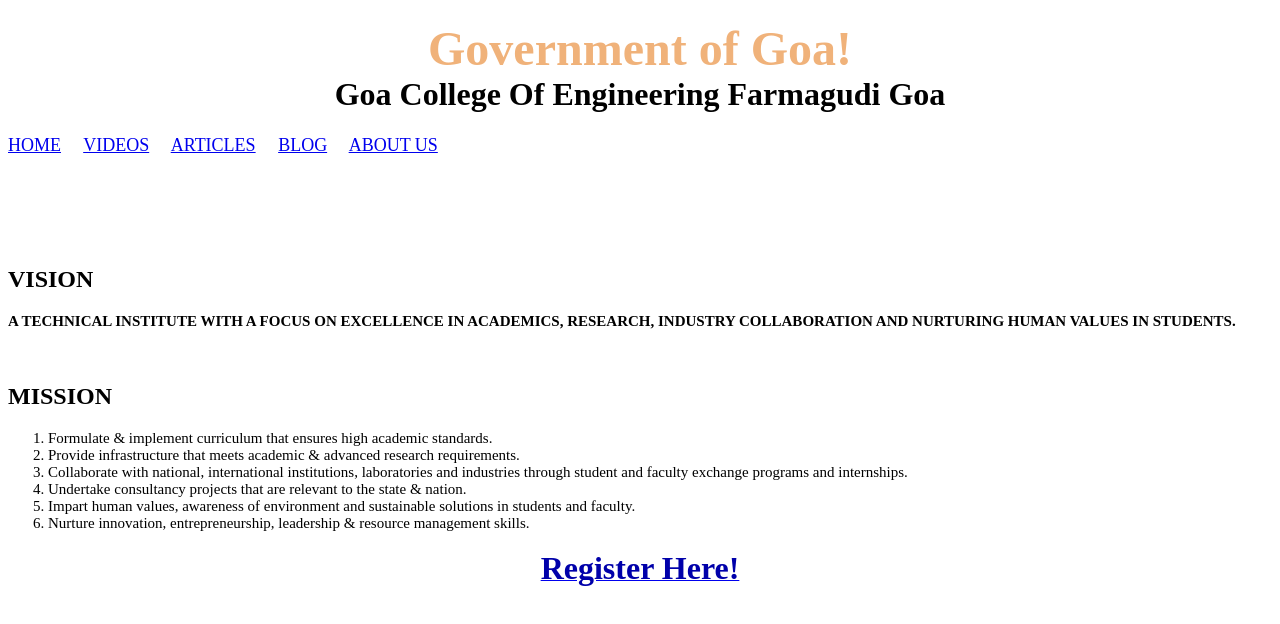
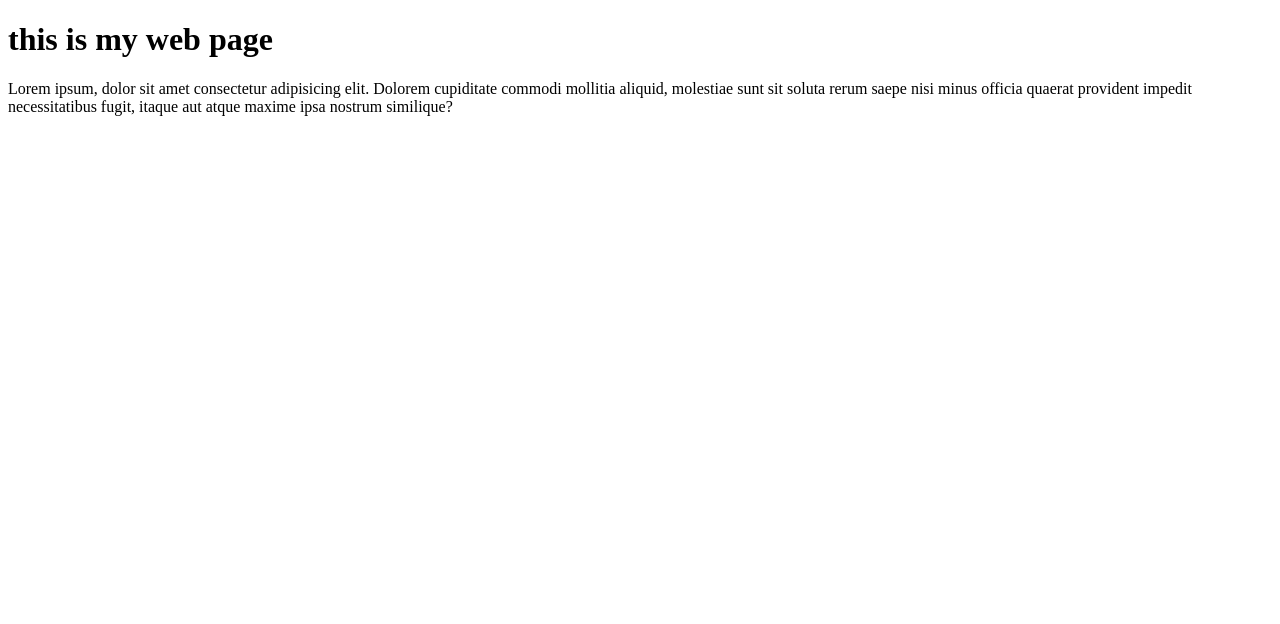
Before and after one commit to aslanshaikh/firstweb.github.io, a plain HTML site: page index.html in a window 1280 px wide. Drawn offline with Linux system fonts and the light colour scheme.

Commit message:
made changes in index.html

```diff
--- a/index.html
+++ b/index.html
@@ -1,48 +1,14 @@
 <!DOCTYPE html>
-<html>
-    <head>
-        <title>Welcome to GCE Goa</title>
-        <meta http-equiv="Content-Type" content="text/html; charset=UTF-8">
-    </head>
-    <body>
+<html lang="en">
+<head>
+    <meta charset="UTF-8">
+    <meta http-equiv="X-UA-Compatible" content="IE=edge">
+    <meta name="viewport" content="width=device-width, initial-scale=1.0">
+    <title>Document</title>
+</head>
+<body>
 
-    <h1 align="center">
-        <font color="#F0B27A" size="9" >
-            Government of Goa!<br/>
-    </font>
-    Goa College Of Engineering Farmagudi Goa
-    </h1>
-
-
-        <font face="cinzel" size="4">
-            <a href="#">HOME</a>
-            &nbsp; &nbsp;
-            <a href="#">VIDEOS</a>
-            &nbsp; &nbsp;
-            <a href="#">ARTICLES</a>
-            &nbsp; &nbsp;
-            <a href="#">BLOG</a>
-            &nbsp; &nbsp;
-            <a href="#">ABOUT US</a>
-        </font>
-    <br /><br /><br /><br />
-    <br />
-    <br />
-    <div class="widget-item white-main">
-                    <h2 class="welcome-text" style="font-family:Calisto MT">VISION</h2>
-                    <p style="font-family:Times New Roman;font-weight:600;font-size:15px">A TECHNICAL INSTITUTE WITH A FOCUS ON EXCELLENCE IN ACADEMICS, RESEARCH, INDUSTRY COLLABORATION AND NURTURING HUMAN VALUES IN STUDENTS.</p>
-                      <br>
-                   <h2 class="welcome-text" style="font-family:Calisto MT">MISSION</h2>
-                    <ul style="font-family:Times New Roman; list-style-type:decimal; font-size:15px">
-                        <li>Formulate &amp; implement curriculum that ensures high academic standards.</li>
-                        <li>Provide infrastructure  that meets academic &amp; advanced research requirements.</li>
-                        <li>Collaborate with national, international institutions, laboratories and industries through student and faculty exchange programs and internships.</li>
-                        <li>Undertake consultancy projects that are relevant to the state &amp; nation.</li>
-                        <li>Impart human values, awareness of environment and sustainable solutions in students and faculty.</li>
-                        <li>Nurture innovation, entrepreneurship, leadership &amp; resource management skills.</li>
-                    </ul>
-
-                </div>
-        <a href="StudReg.jsp">     <h3 align="center">  <font color="#0000AA" size="6" > Register Here!<br/></font></h3> </a>
-    </body>
+    <h1>this is my web page </h1>
+    <p>Lorem ipsum, dolor sit amet consectetur adipisicing elit. Dolorem cupiditate commodi mollitia aliquid, molestiae sunt sit soluta rerum saepe nisi minus officia quaerat provident impedit necessitatibus fugit, itaque aut atque maxime ipsa nostrum similique?</p>
+</body>
 </html>
```
